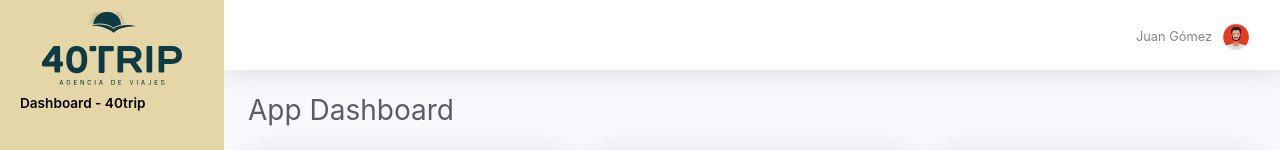
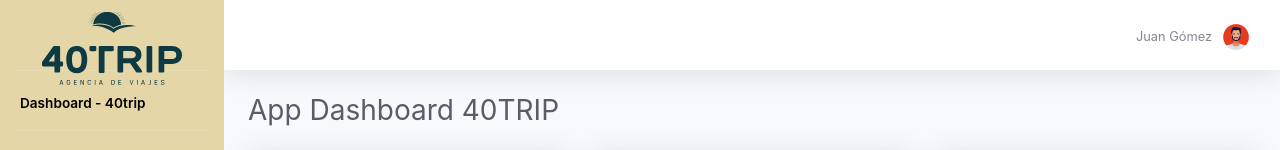
Before and after one commit to Matii-Noe/Dashboard-G7, a React (Create React App) app: page / in a window 1280 px wide. Shown: the top 150 px of the page. Built offline with nearby package versions, Linux system fonts and the light colour scheme; no server answers.

Commit message:
ultimando detalles

```diff
--- a/src/components/ContentRowTop.js
+++ b/src/components/ContentRowTop.js
@@ -9,7 +9,7 @@ function ContentRowTop() {
       {/* Content Row Top */}
       <div className="container-fluid">
         <div className="d-sm-flex aligns-items-center justify-content-between mb-4">
-          <h1 className="h3 mb-0 text-gray-800">App Dashboard</h1>
+          <h1 className="h3 mb-0 text-gray-800">App Dashboard 40TRIP</h1>
         </div>
 
         <ContentRowCategories />
```
